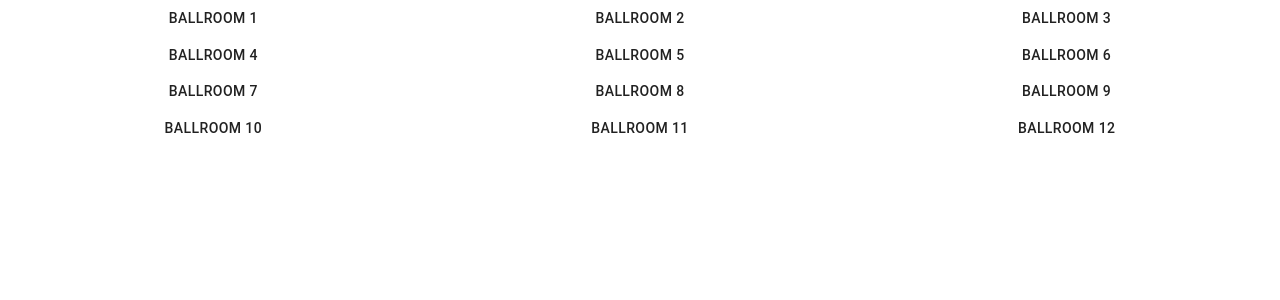
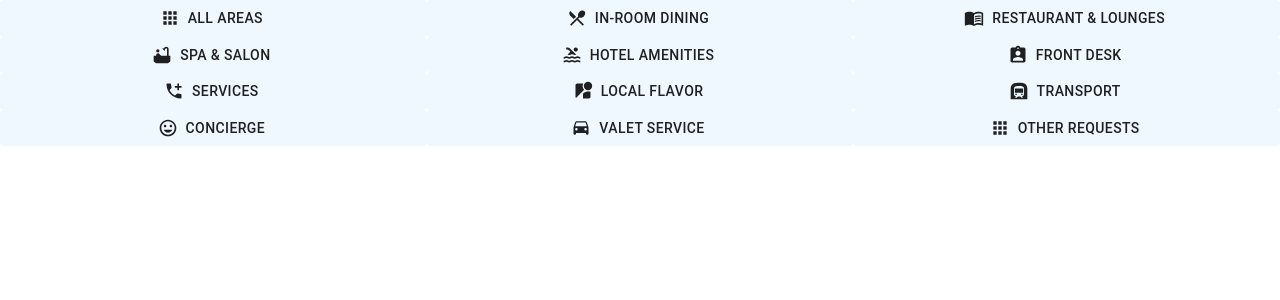
Before and after one commit to vhuang5564/hotel-california, a Next.js app: page /test in a window 1280 px wide. Shown: the top 300 px of the page. Built offline with nearby package versions, Linux system fonts and the light colour scheme.

Commit message:
add icons

```diff
--- a/components/Ballroom.jsx
+++ b/components/Ballroom.jsx
@@ -1,22 +1,32 @@
 import Button from '@material-ui/core/Button';
 import styles from '../styles/Ballroom.module.scss';
-
+import AppsIcon from '@material-ui/icons/Apps';
+import LocalDiningIcon from '@material-ui/icons/LocalDining';
+import StreetviewIcon from '@material-ui/icons/Streetview';
+import MenuBookIcon from '@material-ui/icons/MenuBook';
+import MoodIcon from '@material-ui/icons/Mood';
+import SubwayIcon from '@material-ui/icons/Subway';
+import TimeToLeaveIcon from '@material-ui/icons/TimeToLeave';
+import PoolIcon from '@material-ui/icons/Pool';
+import AssignmentIndIcon from '@material-ui/icons/AssignmentInd';
+import AddIcCallIcon from '@material-ui/icons/AddIcCall';
+import BathtubIcon from '@material-ui/icons/Bathtub';
 
 export default function Ballroom(props) {
   return (
     <section className={styles.grid_container}>
-      <Button className={styles.ballroom}>Ballroom 1</Button>
-      <Button className={styles.ballroom}>Ballroom 2</Button>
-      <Button className={styles.ballroom}>Ballroom 3</Button>
-      <Button className={styles.ballroom}>Ballroom 4</Button>
-      <Button className={styles.ballroom}>Ballroom 5</Button>
-      <Button className={styles.ballroom}>Ballroom 6</Button>
-      <Button className={styles.ballroom}>Ballroom 7</Button>
-      <Button className={styles.ballroom}>Ballroom 8</Button>
-      <Button className={styles.ballroom}>Ballroom 9</Button>
-      <Button className={styles.ballroom}>Ballroom 10</Button>
-      <Button className={styles.ballroom}>Ballroom 11</Button>
-      <Button className={styles.ballroom}>Ballroom 12</Button>
+      <Button className={styles.ballroom} startIcon={<AppsIcon />}>ALL AREAS</Button>
+      <Button className={styles.ballroom} startIcon={<LocalDiningIcon />}>IN-ROOM DINING</Button>
+      <Button className={styles.ballroom} startIcon={<MenuBookIcon />}>RESTAURANT & LOUNGES</Button>
+      <Button className={styles.ballroom} startIcon={<BathtubIcon />}>SPA & SALON</Button>
+      <Button className={styles.ballroom} startIcon={<PoolIcon />}>HOTEL AMENITIES</Button>
+      <Button className={styles.ballroom} startIcon={<AssignmentIndIcon />}>FRONT DESK</Button>
+      <Button className={styles.ballroom} startIcon={<AddIcCallIcon />}>SERVICES</Button>
+      <Button className={styles.ballroom} startIcon={<StreetviewIcon />}>LOCAL FLAVOR</Button>
+      <Button className={styles.ballroom} startIcon={<SubwayIcon />}>TRANSPORT</Button>
+      <Button className={styles.ballroom} startIcon={<MoodIcon />}>CONCIERGE</Button>
+      <Button className={styles.ballroom} startIcon={<TimeToLeaveIcon />}>VALET SERVICE</Button>
+      <Button className={styles.ballroom} startIcon={<AppsIcon />}>OTHER REQUESTS</Button>
     </section>
   );
 }
--- a/styles/Ballroom.module.scss
+++ b/styles/Ballroom.module.scss
@@ -4,5 +4,5 @@
 }
 
 .ballroom {
-  grid-area: auto;
+  background-color: aliceblue !important;
 }
```
